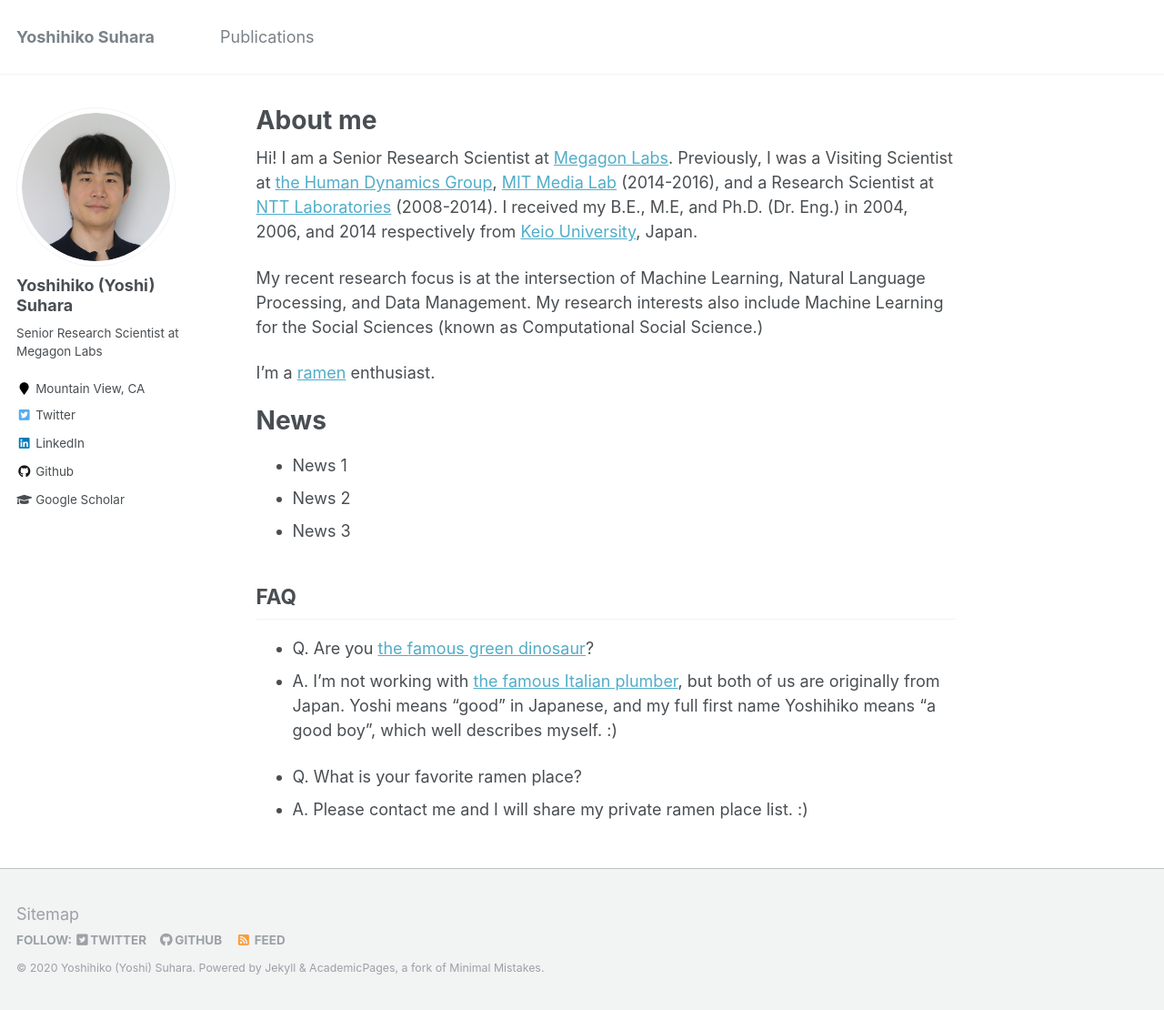
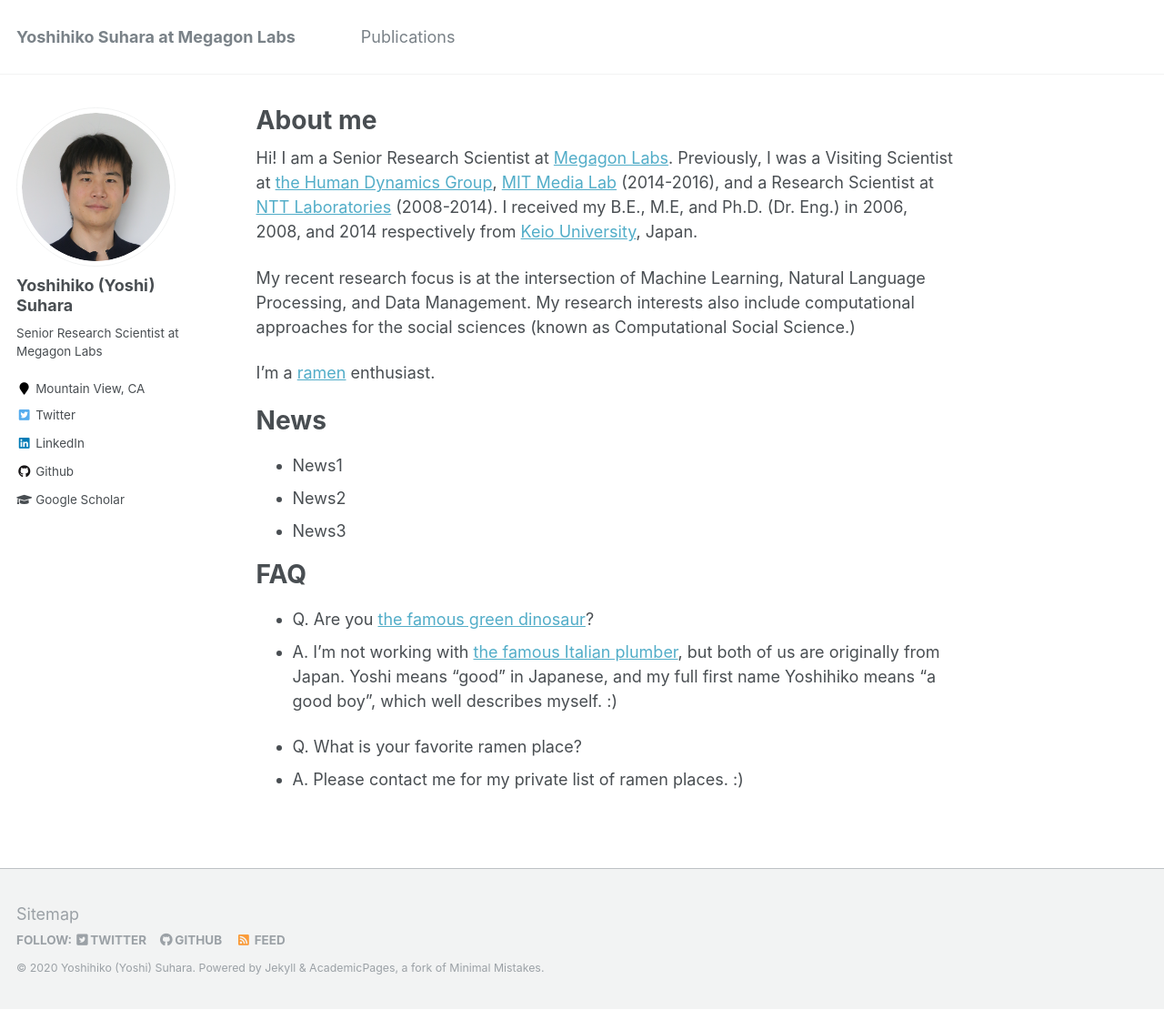
Before and after one commit to suhara/suhara.github.io, a Jekyll site: the page built from _pages/about.md, in a window 1280 px wide and 1110 px high. Shown: the whole window at 91% size. Built offline with Jekyll 4.4.1, drawn with Linux system fonts in a browser that asks for light colours.

Commit message:
Update about.md

```diff
--- a/_config.yml
+++ b/_config.yml
@@ -7,7 +7,7 @@
 
 # Site Settings
 locale                   : "en-US"
-title                    : "Yoshihiko Suhara"
+title                    : "Yoshihiko Suhara at Megagon Labs"
 title_separator          : "-"
 name                     : &name "Yoshihiko (Yoshi) Suhara"
 description              : &description "Senior Research Scientist at Megagon Labs"
@@ -75,7 +75,7 @@ social:
 analytics:
   provider               :  "google-universal" # false (default), "google", "google-universal", "custom"
   google:
-    tracking_id          :
+    tracking_id          : "UA-162846980-1"
 
 
 # Site Author
--- a/_data/navigation.yml
+++ b/_data/navigation.yml
@@ -1,8 +1,8 @@
 # main links links
 main:
   - title: "Publications"
-    url: https://scholar.google.com/citations?user=tjWt_1MAAAAJ
-#    url: /publications/
+    #url: https://scholar.google.com/citations?user=tjWt_1MAAAAJ
+    url: /publications/
 
 #  - title: "Talks"
 #    url: /talks/
--- a/_pages/about.md
+++ b/_pages/about.md
@@ -10,27 +10,28 @@ redirect_from:
 
 Hi! I am a Senior Research Scientist at [Megagon Labs](https://megagon.ai).
 Previously, I was a Visiting Scientist at [the Human Dynamics Group](https://www.media.mit.edu/groups/human-dynamics/overview/), [MIT Media Lab](https://www.media.mit.edu/) (2014-2016),
-and a Research Scientist at [NTT Laboratories](https://www.ntt.co.jp/RD/e/index.html) (2008-2014). I received my B.E., M.E, and Ph.D. (Dr. Eng.) in 2004, 2006, and 2014 respectively from [Keio University](https://www.keio.ac.jp/en/), Japan.
+and a Research Scientist at [NTT Laboratories](https://www.ntt.co.jp/RD/e/index.html) (2008-2014). I received my B.E., M.E, and Ph.D. (Dr. Eng.) in 2006, 2008, and 2014 respectively from [Keio University](https://www.keio.ac.jp/en/), Japan.
 
 My recent research focus is at the intersection of Machine Learning, Natural Language Processing, and Data Management.
-My research interests also include Machine Learning for the Social Sciences (known as Computational Social Science.)
+My research interests also include computational approaches for the social sciences (known as Computational Social Science.)
 
 I'm a [ramen](https://en.wikipedia.org/wiki/Ramen) enthusiast.
 
 
 News
 ======
-- News 1
-- News 2
-- News 3
+- News1
+- News2
+- News3
 
 
 FAQ
-------
+======
 - Q. Are you [the famous green dinosaur](https://en.wikipedia.org/wiki/Yoshi)?
 - A. I'm not working with [the famous Italian plumber](https://en.wikipedia.org/wiki/Mario),
 but both of us are originally from Japan. Yoshi means "good" in Japanese, and my full first name Yoshihiko means "a good boy",
 which well describes myself. :)
 
+
 - Q. What is your favorite ramen place?
-- A. Please contact me and I will share my private ramen place list. :)
+- A. Please contact me for my private list of ramen places. :)
```
